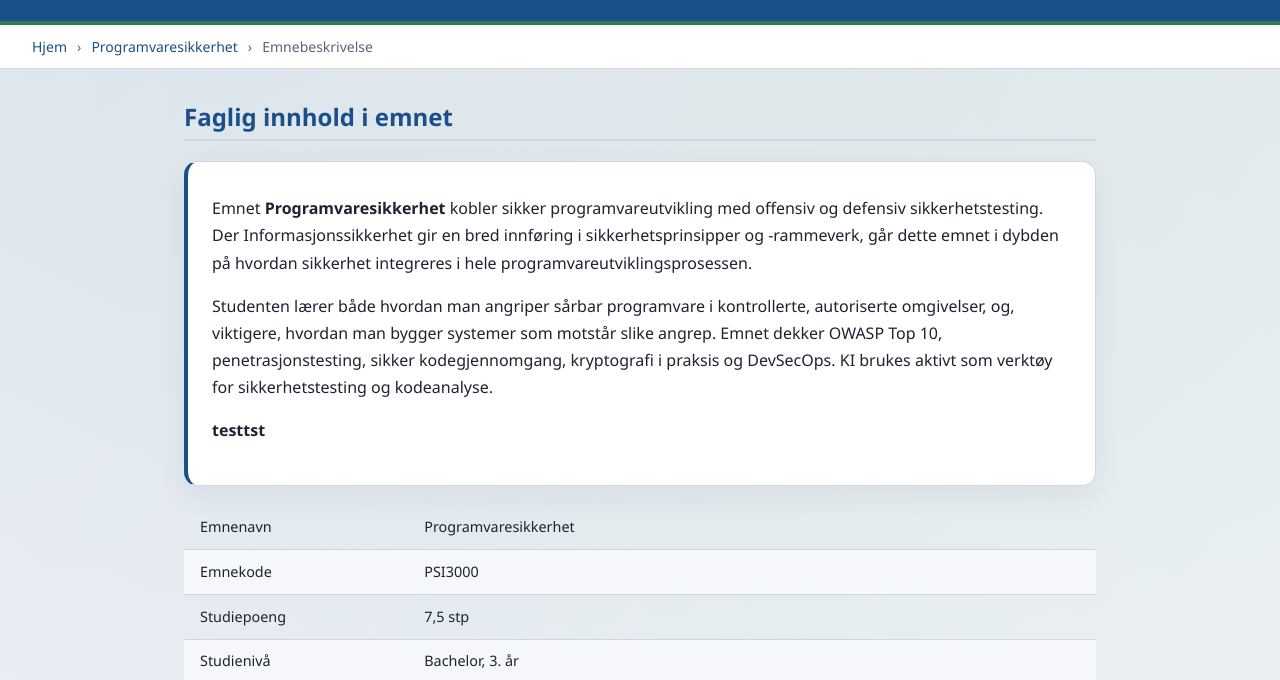
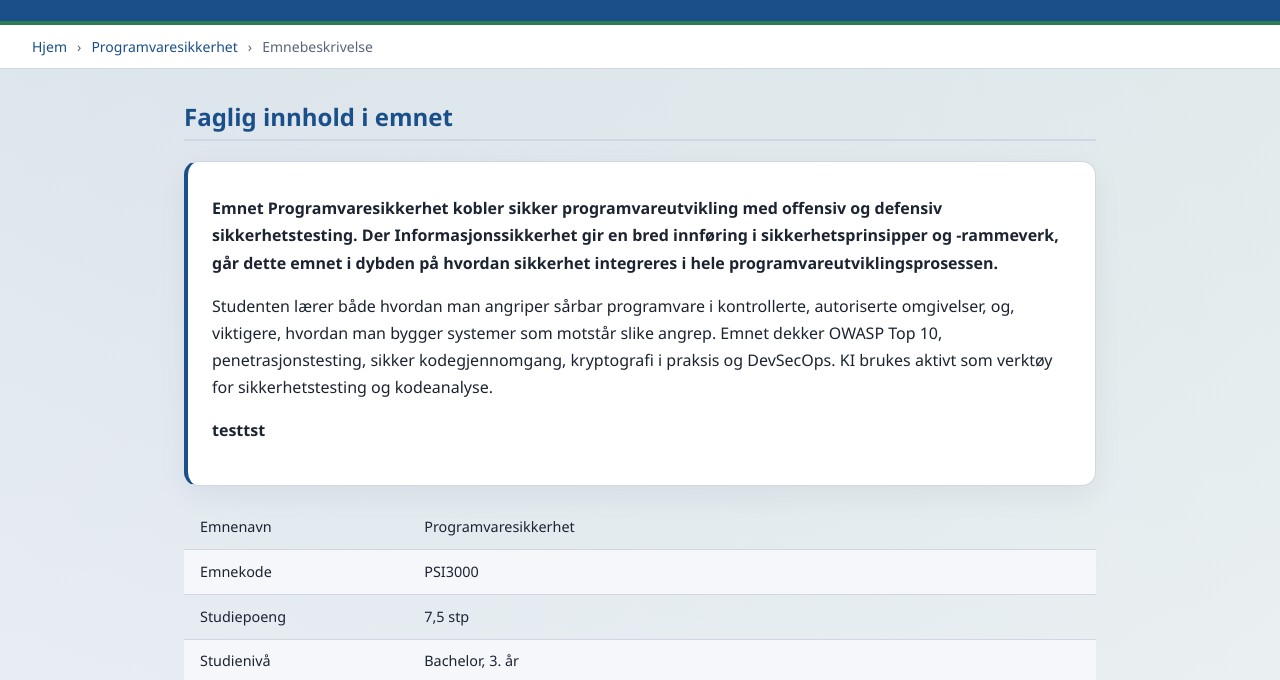
Before and after one commit to Steven7380/Studieplan-Anvendt-IT-2027, a plain HTML site: page emnebeskrivelser/Programvaresikkerhet/emnebeskrivelse.html in a window 1280 px wide. Shown: the part 120-800 px from the top of the page. Drawn offline with Linux system fonts and the light colour scheme.

Commit message:
Update emnebeskrivelser/Programvaresikkerhet/emnebeskrivelse.html from editor

```diff
--- a/emnebeskrivelser/Programvaresikkerhet/emnebeskrivelse.html
+++ b/emnebeskrivelser/Programvaresikkerhet/emnebeskrivelse.html
@@ -25,11 +25,11 @@
     <main>
       <h2>Faglig innhold i emnet</h2><div class="card card-primary">
         <p>
-          Emnet <strong>Programvaresikkerhet</strong> kobler sikker
+          <strong><strong><strong>Emnet <strong>Programvaresikkerhet</strong> kobler sikker
           programvareutvikling med offensiv og defensiv sikkerhetstesting. Der
           Informasjonssikkerhet gir en bred innføring i sikkerhetsprinsipper og
           -rammeverk, går dette emnet i dybden på hvordan sikkerhet integreres
-          i hele programvareutviklingsprosessen.
+          i hele programvareutviklingsprosessen.</strong></strong></strong>
         </p>
         <p>
           Studenten lærer både hvordan man angriper sårbar programvare i
```
